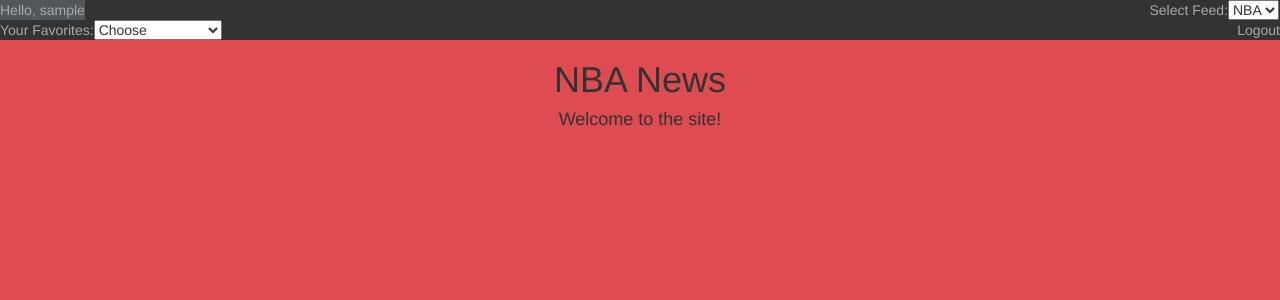
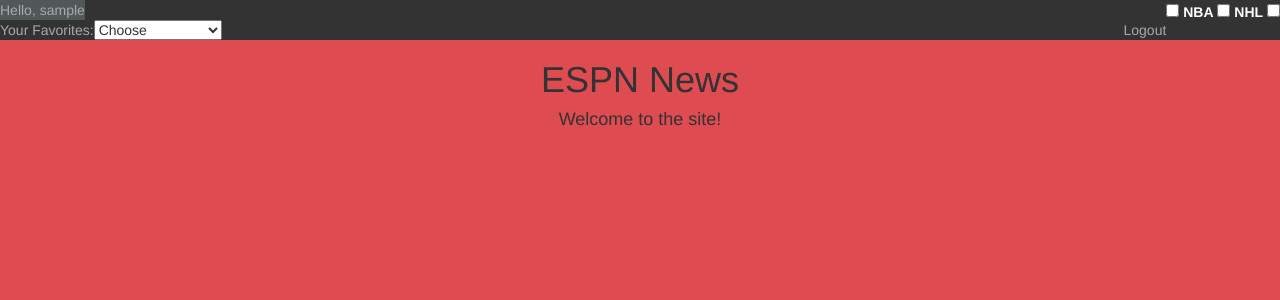
Before and after one commit to rl5849/RSS-Feed, a PHP site: page /index.php in a window 1280 px wide. Shown: the top 300 px of the page. Run offline with PHP 8.4, Linux system fonts and the light colour scheme; the visitor is signed in with stand-in values (Sample User, id 1); data that the repository does not hold is empty; some libraries are stand-ins or nearby versions.

Commit message:
updated index

```diff
--- a/index.php
+++ b/index.php
@@ -1,4 +1,5 @@
 <?php
+
 date_default_timezone_set('America/New_York');
 
 if(isset($_COOKIE['lastvisit'])) {
@@ -14,7 +15,7 @@ else {
 }
 ?>
 <!DOCTYPE html>
-<!--<html lang="en">-->
+<html lang="en">
 <head>
     <meta charset="UTF-8">
     <meta content = "text/html; charset = ISO-8859-1" http-equiv = "content-type">
@@ -34,7 +35,6 @@ catch (Exception $e){
 }
 
 session_start();
-$username = "";
 
 if (isset($_POST['username']) and isset($_POST['password']) and !isset($_POST["confirmPassword"])){
     //Get user info
@@ -65,15 +65,23 @@ else if (isset($_POST["username"]) and isset($_POST["password"]) and isset($_POS
             return;
         }
         else{
-            $json_data->USERS->$username->username = addslashes($username);
-            $json_data->USERS->$username->password = addslashes($_POST['password']);
-            $json_data->USERS->$username->favorites = [];
+			/*
+			$username = $_POST['username'];
+			$data = array("username" => addslashes($username), "password" => addslashes($_POST['password']), "favorites" => array());
+            array_push($json_data->USERS, $username);
+			$json_data->USERS=>$username=$data;
+			*/
+			$json_data->USERS[$username] = $data;
+
+
+			/*
             $fp = fopen('data.json', 'w');
             fwrite($fp, json_encode($json_data));
             fclose($fp);
 
             $_SESSION['username'] = $username;
             $_SESSION['favs'] = [];
+			*/
 
         }
     }
@@ -86,7 +94,8 @@ else if(isset($_SESSION['username'])){
 }
 
 else{
-    echo "<meta http-equiv=\"refresh\" content=\"0;URL=login.php\" >";
+  echo "Login pls";
+  //echo "<meta http-equiv=\"refresh\" content=\"0;URL=login.php\" >";
 }
 
 ?>
@@ -106,18 +115,23 @@ else{
             }
 
 
-            function loadJSON(person){
+            function loadJSON(choice){
             var link = "";
-            switch(person) {
+            switch(choice) {
                 case "MLB":
                     link = "http://www.espn.com/espn/rss/MLB/news";
+					init(link);
                     break;
                 case "NHL":
                     link = "http://www.espn.com/espn/rss/NHL/news";
+					init(link);
                     break;
                 default:
                     link = "http://www.espn.com/espn/rss/NBA/news";
+					init(link);
+					break;
             }
+
             var http_request = new XMLHttpRequest();
             try{
                 // Opera 8.0+, Firefox, Chrome, Safari
@@ -172,8 +186,7 @@ else{
     };
     function init(url){
         //NHL URL for ESPN RSS feed
-        // console.log("Entering Init");
-
+        console.log("Entering Init");
 
         document.querySelector("#content").innerHTML = "<b>Loading news...</b>";
         $("#content").fadeOut(250);
@@ -311,17 +324,18 @@ else{
             <ul class="nav">
                 <li class="nav-li">Hello, <?php echo $username?></li>
 
+				<li class="nav-li-right">
+					<div>
+						<input onclick="loadJSON('NBA');" type="checkbox" id="addSource" name="addNBA" value="addNBA">
+						<label style='color: white' for="addSource">NBA</label>
+						<input onclick="loadJSON('NHL');" type="checkbox" id="addSource" name="addNHL" value="addNHL">
+						<label style='color: white' for="addSource">NHL</label>
+						<input onclick="loadJSON('MLB');" type="checkbox" id="addSource" name="addMLB" value="addMLB">
+					</div>
+				</li>
+				<br>
 
 
-                <li class="select_feed">
-                    <select id='option' onchange="getNew();">
-                        <option value='NBA'>NBA</option>
-                        <option value='NHL'>NHL</option>
-                        <option value='MLB'>MLB</option>
-                    </select>
-                </li>
-
-                <li class="nav-li-right">Select Feed:</li><br>
                 <li class="nav-li">Your Favorites: </li>
                 <select onchange='location = this.value;' style='width: 10%;' id="favorites">
 
@@ -334,7 +348,7 @@ else{
 
 
         <div id="header">
-            <h1 class="text-center" id="title">NBA News</h1>
+            <h1 class="text-center" id="title">ESPN News</h1>
 <!--            <img id="logo" />-->
         </div>
         <div id="content" style="width: 70%; margin: auto;" class="">
```
